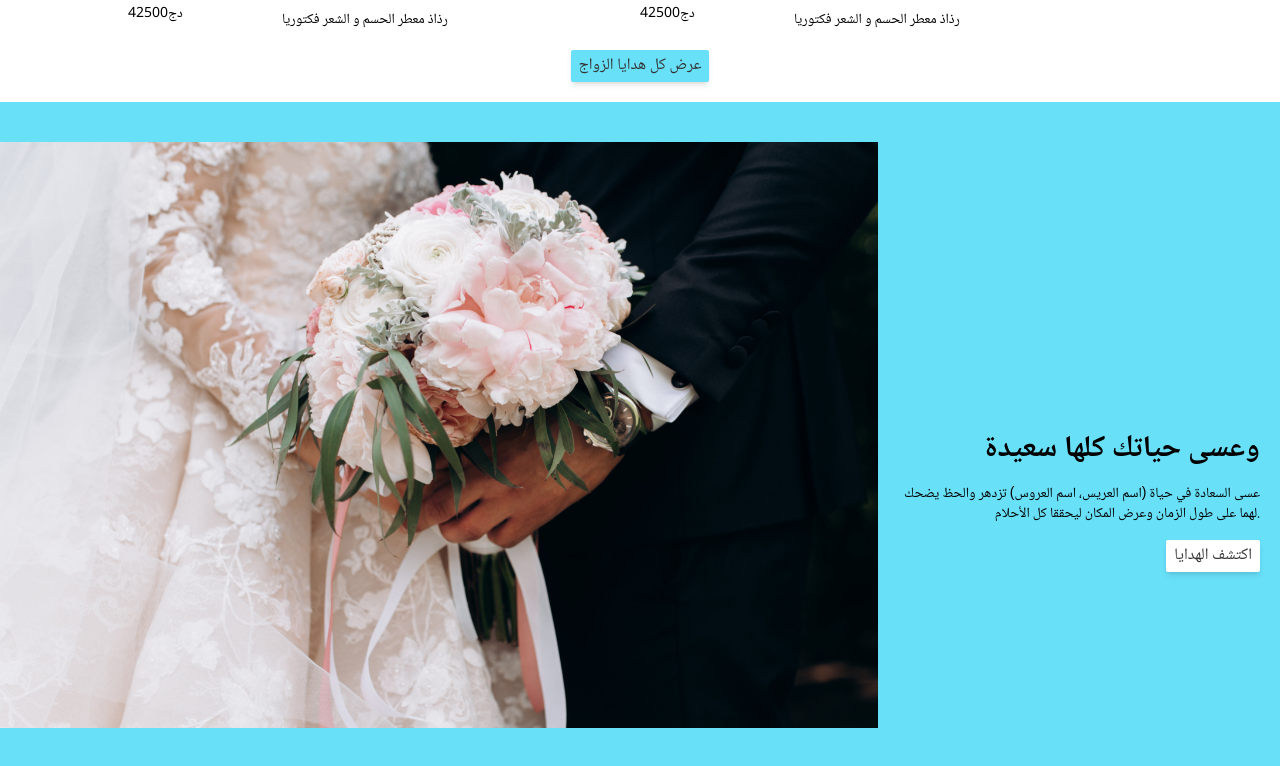
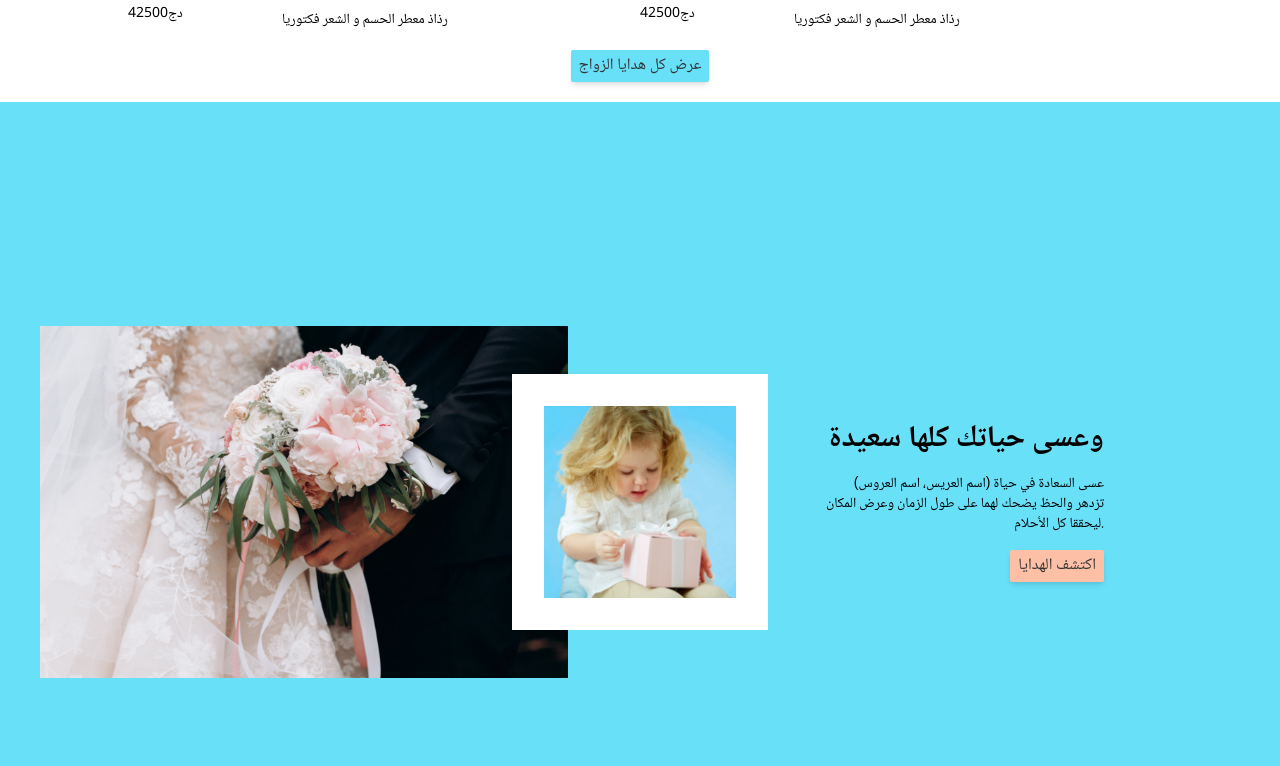
Before and after one commit to BahaniBillel/tahado, a Next.js app in the folder client/: page / in a window 1280 px wide. Shown: the part 3301-4067 px from the top of the page. Built offline with nearby package versions, Linux system fonts and the light colour scheme.

Commit message:
homepage ui layout2

```diff
--- a/client/src/app/apis/UsersFinderAPI.js
+++ b/client/src/app/apis/UsersFinderAPI.js
@@ -1,5 +1,5 @@
 import React from "react";
 
 export default async function UsersFinderAPI() {
-  return fetch("api/v1/users");
+  return fetch("api/v1/products");
 }
--- a/client/src/app/components/layouts/SectionLayout02.jsx
+++ b/client/src/app/components/layouts/SectionLayout02.jsx
@@ -1,11 +1,12 @@
 import React from "react";
 import Image from "next/image";
 import Gift from "../../../../public/images/wedding-gift2.jpg";
+import Gift2 from "../../../../public/images/baby-gift.jpg";
 
-function SectionLayout02() {
+export default function SectionLayout02() {
   return (
-    <div className=" flex flex-row justify-center md:h-screen md:py-10 bg-turquoise gap-4 ">
-      <div className="flex flex-col justify-center items-end text-right pr-5 order-2  ">
+    <div className=" flex flex-col md:grid grid-cols-6  md:h-screen md:py-5 bg-turquoise gap-4 relative ">
+      <div className=" col-span-3 flex flex-col justify-center items-end text-right px-10 md:px-44 order-2  ">
         <p className="text-3xl font-semibold ">وعسى حياتك كلها سعيدة</p>
 
         <p className="text-sm font-light py-4">
@@ -13,14 +14,20 @@ function SectionLayout02() {
           طول الزمان وعرض المكان ليحققا كل الأحلام.
         </p>
 
-        <p className="button bg-white">اكتشف الهدايا</p>
+        <p className="button bg-coralPinkLight">اكتشف الهدايا</p>
+      </div>
+      <div
+        className=" absolute left-32 md:left-1/2 top-1/2 -translate-y-1/2 -translate-x-1/2 z-20 px-5
+       bg-white col-span-3 overflow-hidden order-1 justify-center flex flex-col :py-24
+      w-40 md:w-64 h-40 md:h-64
+       "
+      >
+        <Image src={Gift2} alt="wedding" fill className=" p-4 md:p-8" />
       </div>
 
-      <div className="  overflow-hidden order-1 ">
-        <Image src={Gift} />
+      <div className=" col-span-3 overflow-hidden order-1 justify-center flex flex-col relative py-5 md:py-24 pr-16 pl-10">
+        <Image src={Gift} alt="baby gift" />
       </div>
     </div>
   );
 }
-
-export default SectionLayout02;
```
Also changed, not shown: 1 other file (tests, documents, lock files or other folders).
